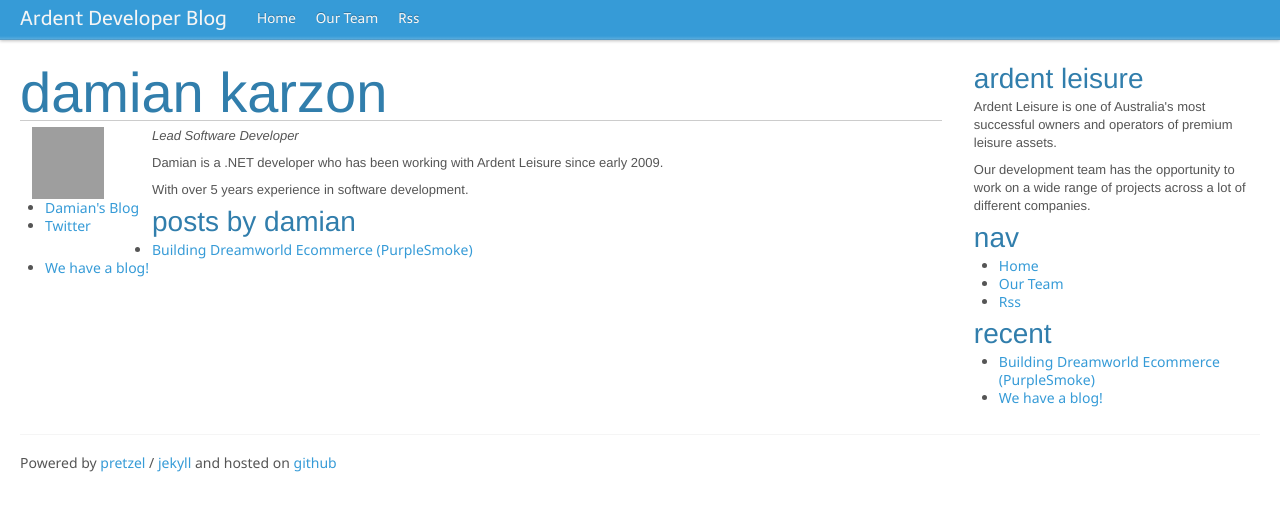
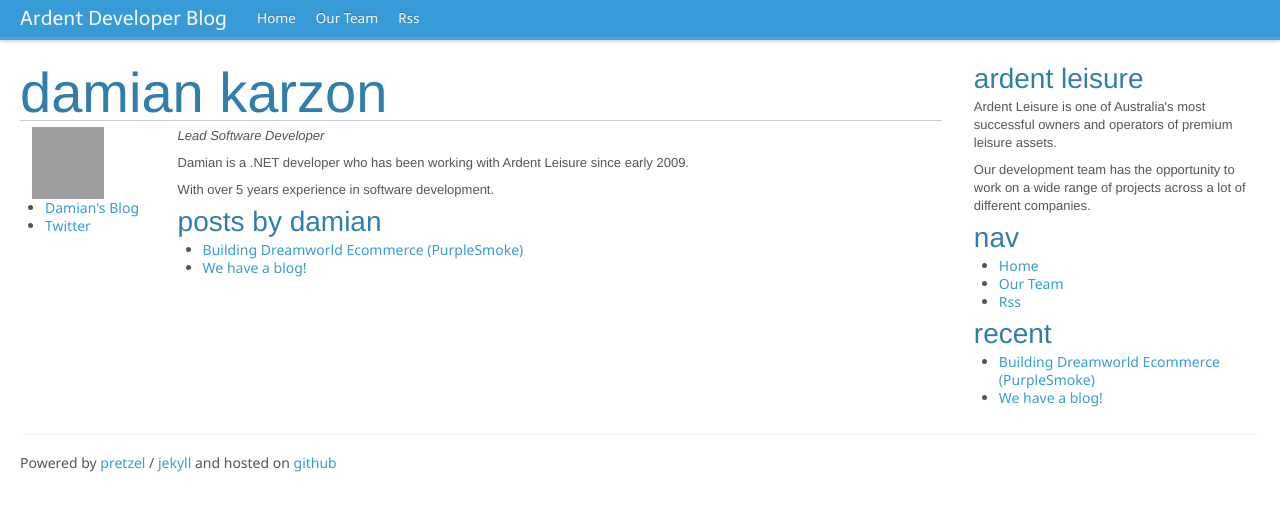
Before and after one commit to ArdentLeisure/ardentleisure.github.com, a Jekyll site: the page built from damian-karzon.md, in a window 1280 px wide. Shown: the top 511 px of the page. Built offline with Jekyll 4.4.1, drawn with Linux system fonts in a browser that asks for light colours; nearby versions of some CDN libraries; comment, search, counter and statistics services are not loaded; grey boxes are pictures that could not be loaded.

Commit message:
Fixed the DK page

```diff
--- a/css/style.css
+++ b/css/style.css
@@ -90,7 +90,10 @@ li.member
     }
 
 /*** Our Team Details ***/
-.memberdetails
+.memberdetails .sidebar img {
+    margin-left: 12px;
+}
+/*.memberdetails
 {
 
 }
@@ -101,7 +104,7 @@ li.member
     }
         .memberdetails .sidebar img {
             margin-left: 12px;
-        }
+        }*/
 
 
 @media (max-width: 979px)
--- a/damian-karzon.md
+++ b/damian-karzon.md
@@ -4,8 +4,8 @@ layout: page
 permalink: /team/damian-karzon/
 ---
 
-<div class="memberdetails">
-	<div class="sidebar">
+<div class="memberdetails row-fluid">
+	<div class="span2 sidebar">
 		<img src="http://1.gravatar.com/avatar/1ea2829caf0b9135cd7ece795ccde774?size=72" border="0" alt="Author" class="authimg" />
 		<ul class="memberlinks">
 			<li class="blog"><a href="http://dkdevelopment.net">Damian's Blog</a></li>
@@ -13,20 +13,21 @@ permalink: /team/damian-karzon/
 		</ul>
 	</div>
 
+	<div class="span10">
+		<p><em>Lead Software Developer</em></p>
 
-    <p><em>Lead Software Developer</em></p>
+		<p>
+			Damian is a .NET developer who has been working with Ardent Leisure since early 2009.
+		</p>
 
-    <p>
-	    Damian is a .NET developer who has been working with Ardent Leisure since early 2009.
-    </p>
+		<p>With over 5 years experience in software development.</p>
 
-    <p>With over 5 years experience in software development.</p>
-
-	<h3>Posts by Damian</h3>
-	<ul>
-		{% for dkpost in site.categories.DK limit: 10 %}
-            <li><a href="{{ dkpost.url }}" title="{{ dkpost.title }}">{{ dkpost.title }}</a></li>
-        {% endfor %}
-	</ul>
+		<h3>Posts by Damian</h3>
+		<ul>
+			{% for dkpost in site.categories.DK limit: 10 %}
+				<li><a href="{{ dkpost.url }}" title="{{ dkpost.title }}">{{ dkpost.title }}</a></li>
+			{% endfor %}
+		</ul>
+	<div>
 
 </div>
```
